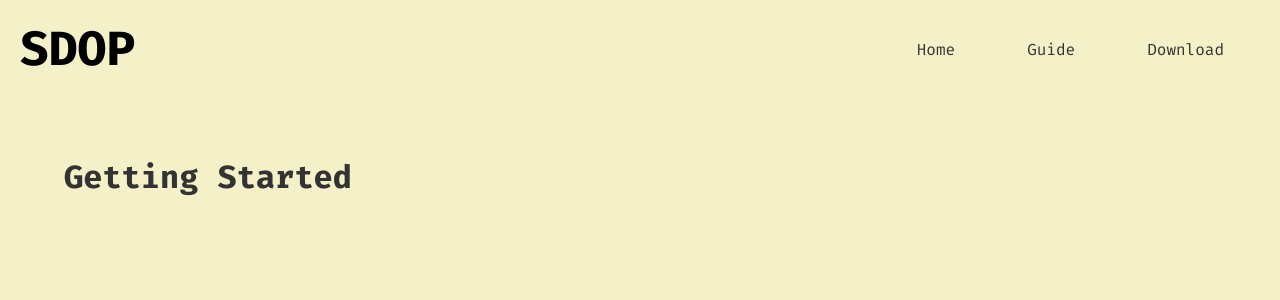
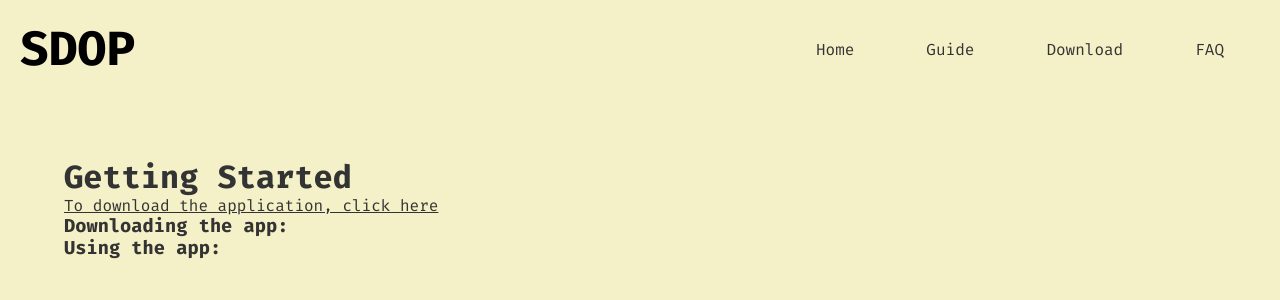
Before and after one commit to dliang3/SDOP-website, a React (Create React App) app: page /Guide in a window 1280 px wide. Shown: the top 300 px of the page. Built offline with nearby package versions, Linux system fonts and the light colour scheme.

Commit message:
Added FAQ and stuff to guide page

```diff
--- a/src/components/Navbar.js
+++ b/src/components/Navbar.js
@@ -9,6 +9,7 @@ const Navbar = () => {
         <Link to="/">Home</Link>
         <Link to="/Guide">Guide</Link>
         <Link to="/Download">Download</Link>
+        <Link to="/FAQ">FAQ</Link>
       </div>
     </nav>
   );
--- a/src/pages/Guide/Guide.js
+++ b/src/pages/Guide/Guide.js
@@ -1,9 +1,13 @@
 import "./Guide.css"
+import { Link } from "react-router-dom"
 
 const Guide = () => {
   return (
     <div>
       <h1>Getting Started</h1>
+      <Link to="/Download">To download the application, click here</Link>
+      <h3>Downloading the app:</h3>
+      <h3>Using the app:</h3>
     </div>
   );
 }
```
Also changed, not shown: src/pages/FAQ/FAQ.js (added, +11 -0 lines), src/pages/FAQ/FAQ.css (added).
